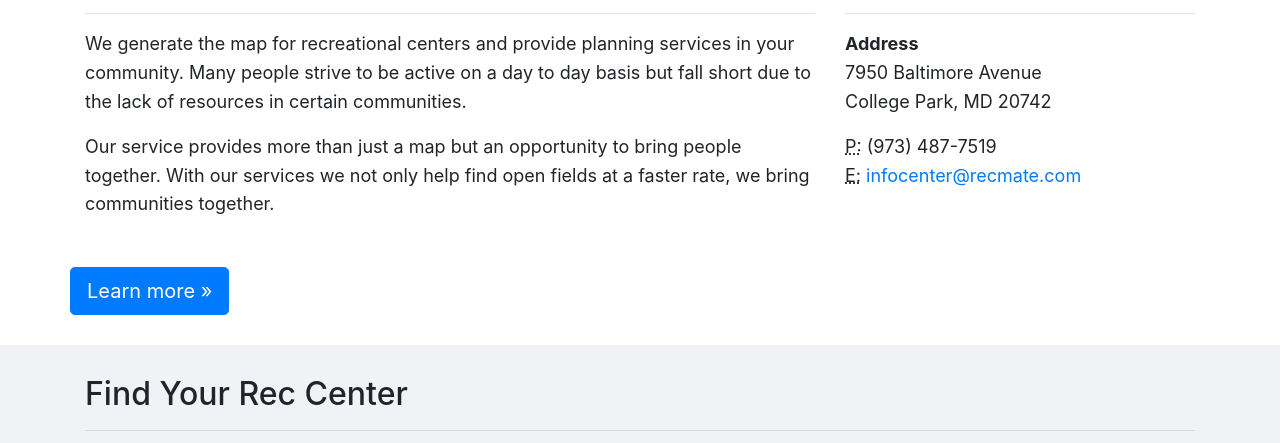
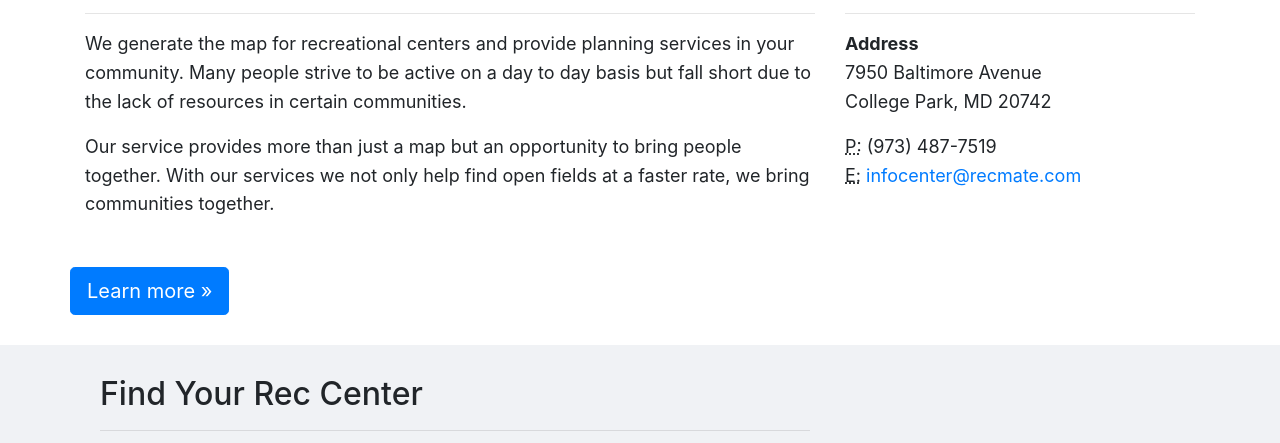
Before and after one commit to Nick-Lisi/final_project, a website: page public/index.html in a window 1280 px wide. Shown: the part 383-826 px from the top of the page. Drawn offline with nearby package versions, Linux system fonts and the light colour scheme; no server answers; grey boxes are pictures that could not be loaded.

Commit message:
Update index.html

```diff
--- a/public/index.html
+++ b/public/index.html
@@ -123,7 +123,7 @@
 
         <div class="nextjumbo">
             <div class="container justify-content-center">
-                <divclass="col-md-8 mb-5">
+                <div class="col-md-8 mb-5">
                     <h2>Find Your Rec Center</h2>
                     <hr>
                 </div>
```
